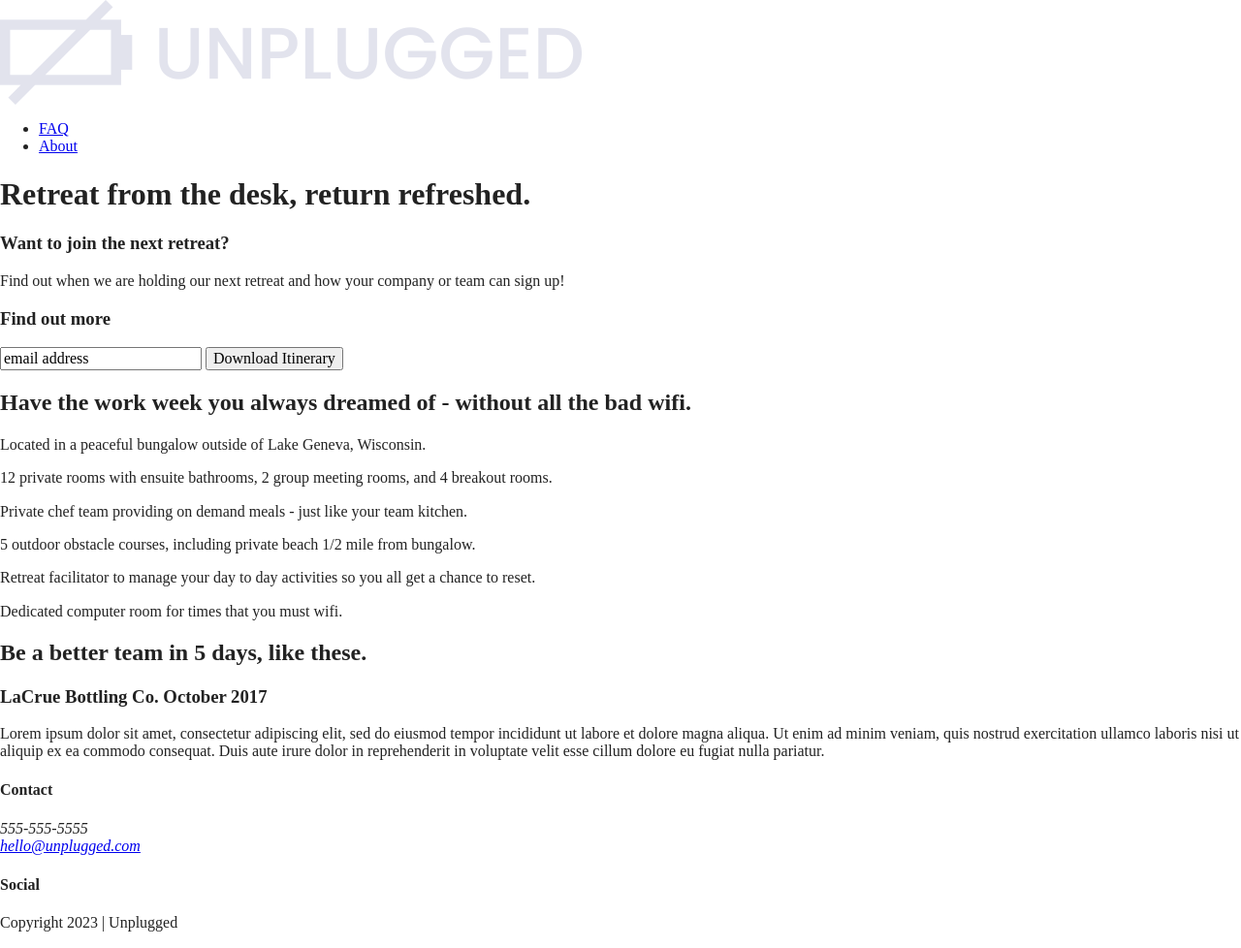
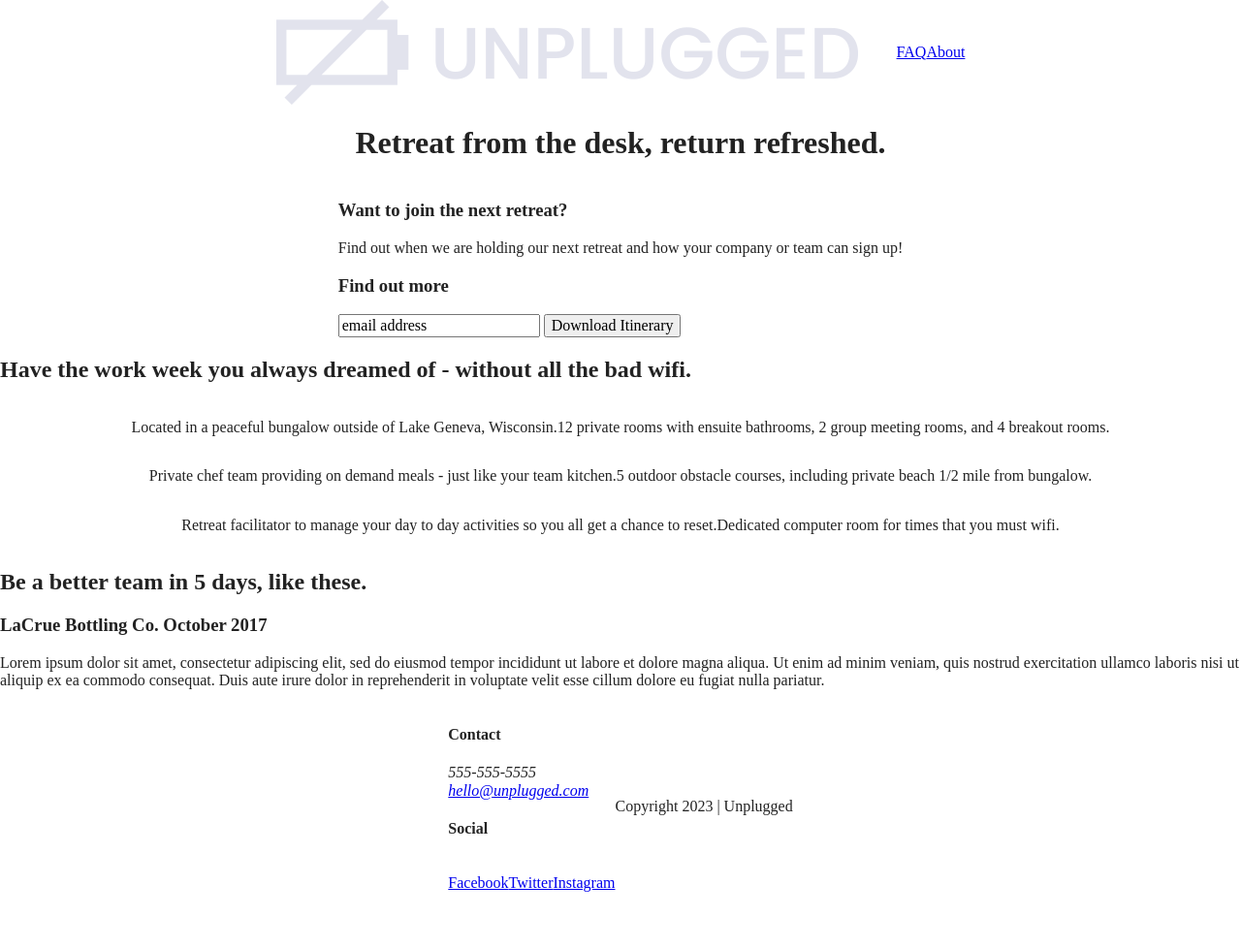
Before and after one commit to jclegg31/unplugged-retreat, a website built with Parcel: page index.html in a window 1280 px wide. Shown: the whole page at 97% size. After the commit the page ends 936 px from the top, so only its background shows below. Built offline with nearby package versions, Linux system fonts and the light colour scheme.

Commit message:
Adding flexbox properties and the start of CSS

```diff
--- a/css/main.css
+++ b/css/main.css
@@ -86,6 +86,120 @@ textarea {
 /* ==========================================================================
    Author's custom styles
    ========================================================================== */
+
+/* -------------------- Base Header - Footer Styles -------------------- */
+
+header,
+footer {
+  display: flex;
+  justify-content: center;
+  align-items: center;
+  flex-flow: row wrap;
+
+}
+
+header .content-wrapper {
+  display: flex;
+  justify-content: center;
+  align-items: center;
+  flex-flow: row wrap;
+
+}
+
+header nav { /*flex here didn't do anything diff*/
+  display: flex;
+  justify-content: center;
+  align-items: center;
+  flex-flow: row wrap;
+
+}
+
+header nav ul {
+  display: flex;
+  justify-content: center;
+  align-items: center;
+
+  list-style: none;
+}
+
+footer .social-icons {
+  display: flex;
+  justify-content: center;
+  align-items: center;
+
+}
+
+footer .social p {
+  display: flex;
+  justify-content: center;
+  align-items: center;
+
+}
+
+.hero-area {
+  display: flex;
+  justify-content: center;
+  align-items: center;
+
+}
+
+aside {
+  display: flex;
+  justify-content: center;
+  align-items: center;
+  flex-flow: row wrap;
+}
+
+.features {
+  display: flex;
+  justify-content: center;
+  align-items: center;
+
+}
+
+.features .feature-items {
+  display: flex;
+  justify-content: center;
+  align-items: center;
+  flex-flow: row wrap;
+
+}
+
+.reviews {
+  display: flex;
+  justify-content: center;
+  align-items: center;
+  flex-flow: row wrap;
+}
+
+.mission {
+  display: flex;
+  justify-content: center;
+  align-items: center;
+  flex-flow: row wrap;
+}
+
+.contact-section {
+  display: flex;
+  justify-content: center;
+  align-items: center;
+  flex-flow: row wrap;
+}
+
+.faq {
+  display: flex;
+  justify-content: center;
+  align-items: center;
+  flex-flow: row wrap;
+}
+
+.faq .content-wrapper {
+  display: flex;
+  justify-content: center;
+  align-items: center;
+}
+
+
 
 /* ==========================================================================
    Helper classes
--- a/index.html
+++ b/index.html
@@ -18,6 +18,8 @@
 
   <link rel="stylesheet" href="css/normalize.css">
   <link rel="stylesheet" href="css/main.css">
+
+  <script src="../js/vendor/modernizr-3.11.2.min.js"></script>
 
   <meta name="theme-color" content="#fafafa">
 </head>
@@ -148,9 +150,9 @@
         <div class="social">
           <h4>Social</h4>
           <div class="social-icons">
-            <p><a href="https://www.facebook.com/Skillcrush" target="_blank"></a></p>
-            <p><a href="https://www.twitter.com/Skillcrush" target="_blank"></a></p>
-            <p><a href="https://www.instagram.com/Skillcrush" target="_blank"></a></p>
+            <p><a href="https://www.facebook.com/Skillcrush" target="_blank">Facebook</a></p>
+            <p><a href="https://www.twitter.com/Skillcrush" target="_blank">Twitter</a></p>
+            <p><a href="https://www.instagram.com/Skillcrush" target="_blank">Instagram</a></p>
           </div>
         </div>
 
```
Also changed, not shown: faq/index.html (+9 -1 lines).
